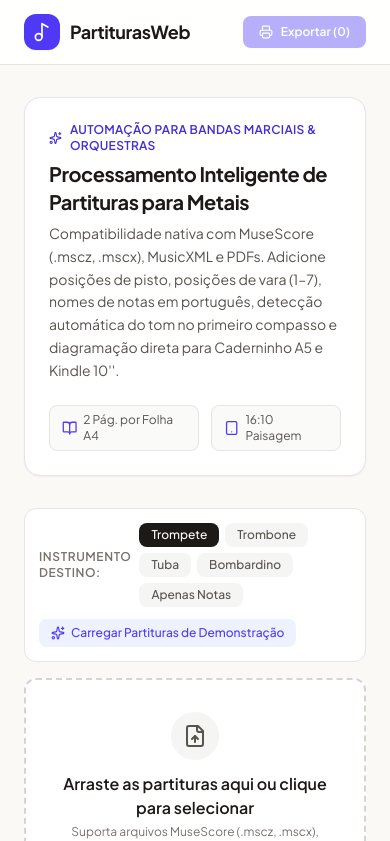
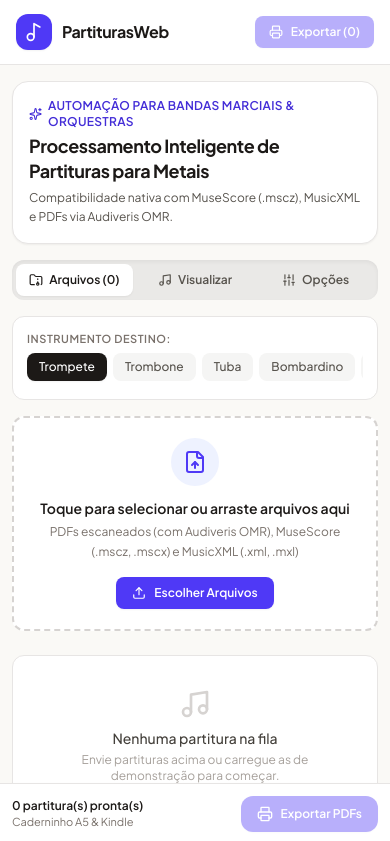
Before and after one commit to GutoZambon/Partituraweb, a React (Vite) app: page / in a window 390 px wide. Shown: the top 841 px of the page. Built offline with nearby package versions, Linux system fonts and the light colour scheme.

Commit message:
style: improve mobile responsiveness and UI/UX
Refine layout for small screens in DropZone, ScoreReorderList, and ExportModal. Add 'normal_a4' output format option and update OSMD page settings.

```diff
--- a/src/App.tsx
+++ b/src/App.tsx
@@ -5,13 +5,24 @@ import { DropZone } from './components/DropZone';
 import { ScoreReorderList } from './components/ScoreReorderList';
 import { ScoreViewer } from './components/ScoreViewer';
 import { ExportModal } from './components/ExportModal';
-import { Music2, Printer, Sparkles, BookOpen, Tablet, HelpCircle } from 'lucide-react';
+import {
+  Music2,
+  Printer,
+  Sparkles,
+  BookOpen,
+  Tablet,
+  FolderArchive,
+  Music,
+  Sliders,
+  FileCheck
+} from 'lucide-react';
 
 export default function App() {
   const [scores, setScores] = useState<ScoreItem[]>([]);
   const [selectedScoreId, setSelectedScoreId] = useState<string | null>(null);
   const [defaultInstrument, setDefaultInstrument] = useState<InstrumentType>('Trompete');
   const [isExportOpen, setIsExportOpen] = useState(false);
+  const [mobileTab, setMobileTab] = useState<'files' | 'viewer' | 'config'>('files');
 
   const [options, setOptions] = useState<ProcessingOptions>({
     addFingerings: true,
@@ -19,15 +30,18 @@ export default function App() {
     addKeyHeader: true,
     transposeSolToFa: true,
     removeBlankPages: true,
-    outputFormats: ['caderninho_a5', 'kindle_10'],
+    outputFormats: ['caderninho_a5', 'kindle_10', 'normal_a4'],
     unifiedPrint: true,
   });
 
   const handleAddScores = (newScores: ScoreItem[]) => {
     setScores((prev) => {
       const updated = [...prev, ...newScores];
-      if (!selectedScoreId && updated.length > 0) {
-        setSelectedScoreId(updated[0].id);
+      if (updated.length > 0) {
+        const firstValid = newScores.find((s) => s.status !== 'error') || updated[0];
+        setSelectedScoreId(firstValid.id);
+        // No celular, troca automaticamente para a aba do visualizador para conferir o resultado
+        setMobileTab('viewer');
       }
       return updated;
     });
@@ -61,9 +75,15 @@ export default function App() {
     });
   };
 
+  const handleSelectScoreAndTab = (id: string) => {
+    setSelectedScoreId(id);
+    setMobileTab('viewer');
+  };
+
   const validScores = scores.filter(
     (s) => s.status !== 'error' && (s.xmlContent || (s.pdfPages && s.pdfPages.length > 0))
   );
+
   const currentScore =
     scores.find(
       (s) =>
@@ -76,42 +96,40 @@ export default function App() {
 
   return (
     <div className="min-h-screen bg-[#FAF9F6] text-stone-900 flex flex-col font-['Plus_Jakarta_Sans',sans-serif]">
-      {/* Top Bar Contract (1 Row: Brand - Links - 1 Action) */}
-      <header className="border-b border-stone-200 bg-white/90 backdrop-blur-md sticky top-0 z-40">
-        <div className="max-w-7xl mx-auto px-6 h-16 flex items-center justify-between gap-8">
-          {/* Zone 1: Wordmark */}
+      {/* Top Header */}
+      <header className="border-b border-stone-200 bg-white/95 backdrop-blur-md sticky top-0 z-40">
+        <div className="max-w-7xl mx-auto px-4 sm:px-6 h-16 flex items-center justify-between gap-4">
+          {/* Brand */}
           <div className="flex items-center gap-2.5 shrink-0">
             <div className="w-9 h-9 rounded-xl bg-indigo-600 flex items-center justify-center text-white shadow-xs">
               <Music2 className="w-5 h-5" />
             </div>
-            <span className="text-lg font-bold tracking-tight text-stone-900 whitespace-nowrap">
+            <div>
+              <span className="text-base sm:text-lg font-bold tracking-tight text-stone-900 leading-tight block">
                 PartiturasWeb
               </span>
+              <span className="text-[10px] text-stone-500 font-medium hidden sm:block">
+                Metais & OMR Audiveris
+              </span>
+            </div>
           </div>
 
-          {/* Zone 2: Navigation Links */}
-          <nav className="hidden md:flex items-center gap-6 text-sm font-medium text-stone-600">
-            <a href="#pipeline" className="hover:text-stone-900 transition-colors whitespace-nowrap">
-              Pipeline de Metais
-            </a>
-            <a href="#caderninho" className="hover:text-stone-900 transition-colors whitespace-nowrap">
-              Caderninho A5 2-em-1
-            </a>
-            <a href="#kindle" className="hover:text-stone-900 transition-colors whitespace-nowrap">
-              Kindle 10" Scribe
-            </a>
-            <a href="#omr" className="hover:text-stone-900 transition-colors whitespace-nowrap">
-              Reconhecimento Ótico
-            </a>
+          {/* Desktop Navigation */}
+          <nav className="hidden lg:flex items-center gap-6 text-sm font-medium text-stone-600">
+            <span className="hover:text-stone-900 transition-colors cursor-default">
+              Carregue sua partitura (.pdf ou arquivos musescore) para adicionar posições dos pistos e/ou notas. <br />
+              Formatações de impressão ainda em desenvolvimento.
+            </span>
+
           </nav>
 
-          {/* Zone 3: Primary Action */}
-          <div className="flex items-center gap-3 shrink-0">
+          {/* Action button */}
+          <div className="flex items-center gap-2 shrink-0">
             <button
               type="button"
               onClick={() => setIsExportOpen(true)}
               disabled={validScores.length === 0}
-              className="px-4 py-2 text-xs font-semibold text-white bg-indigo-600 hover:bg-indigo-700 disabled:opacity-40 disabled:pointer-events-none rounded-lg transition-all shadow-xs flex items-center gap-2 whitespace-nowrap"
+              className="px-3.5 py-2 text-xs font-semibold text-white bg-indigo-600 hover:bg-indigo-700 active:bg-indigo-800 disabled:opacity-40 disabled:pointer-events-none rounded-lg transition-all shadow-xs flex items-center gap-2 whitespace-nowrap"
             >
               <Printer className="w-3.5 h-3.5" />
               <span>Exportar ({validScores.length})</span>
@@ -120,69 +138,136 @@ export default function App() {
         </div>
       </header>
 
-      {/* Main Content Viewport */}
-      <main className="flex-1 max-w-7xl w-full mx-auto px-6 py-8 space-y-8">
-        {/* Intro Banner */}
-        <section className="bg-white border border-stone-200 rounded-2xl p-6 shadow-xs flex flex-wrap items-center justify-between gap-6">
-          <div className="max-w-2xl space-y-1.5">
-            <div className="flex items-center gap-2 text-xs font-semibold text-indigo-700 tracking-wide uppercase">
-              <Sparkles className="w-4 h-4" />
+      {/* Main Viewport */}
+      <main className="flex-1 max-w-7xl w-full mx-auto px-3 sm:px-6 py-4 sm:py-8 space-y-4 sm:space-y-6 pb-24 lg:pb-8">
+        {/* Intro Banner (Compacto no celular) */}
+        <section className="bg-white border border-stone-200 rounded-2xl p-4 sm:p-6 shadow-xs flex flex-col md:flex-row md:items-center justify-between gap-4">
+          <div className="max-w-2xl space-y-1">
+            <div className="flex items-center gap-1.5 text-xs font-semibold text-indigo-700 uppercase tracking-wide">
+              <Sparkles className="w-3.5 h-3.5" />
               <span>Automação para Bandas Marciais & Orquestras</span>
             </div>
-            <h1 className="text-xl md:text-2xl font-bold text-stone-900 tracking-tight">
+            <h1 className="text-lg sm:text-2xl font-bold text-stone-900 tracking-tight leading-snug">
               Processamento Inteligente de Partituras para Metais
             </h1>
-            <p className="text-sm text-stone-600 leading-relaxed">
-              Compatibilidade nativa com MuseScore (.mscz, .mscx), MusicXML e PDFs. Adicione posições de pisto, posições de vara (1–7), nomes de notas em português, detecção automática do tom no primeiro compasso e diagramação direta para Caderninho A5 e Kindle 10''.
+            <p className="text-xs sm:text-sm text-stone-600 leading-relaxed">
+              Compatibilidade nativa com MuseScore (.mscz), MusicXML e PDFs via Audiveris OMR.
             </p>
           </div>
 
-          <div className="flex items-center gap-3 text-xs text-stone-600">
-            <div className="flex items-center gap-1.5 bg-stone-50 border border-stone-200 px-3 py-1.5 rounded-lg">
-              <BookOpen className="w-4 h-4 text-indigo-600" />
-              <span>2 Pág. por Folha A4</span>
-            </div>
-            <div className="flex items-center gap-1.5 bg-stone-50 border border-stone-200 px-3 py-1.5 rounded-lg">
-              <Tablet className="w-4 h-4 text-indigo-600" />
-              <span>16:10 Paisagem</span>
-            </div>
-          </div>
+
         </section>
 
-        {/* 2-Column Split Workspace */}
-        <div className="grid grid-cols-1 lg:grid-cols-12 gap-8 items-start">
-          {/* Left Column: Upload, Settings & Order (5 cols) */}
-          <div className="lg:col-span-5 space-y-6">
-            {/* File Upload DropZone */}
+        {/* Seletor de Abas Mobile (Apenas em telas menores que lg) */}
+        <div className="lg:hidden bg-stone-200/80 p-1 rounded-xl flex items-center justify-between gap-1 shadow-inner">
+          <button
+            type="button"
+            onClick={() => setMobileTab('files')}
+            className={`flex-1 py-2 px-2 text-xs font-semibold rounded-lg transition-all flex items-center justify-center gap-1.5 ${
+              mobileTab === 'files'
+                ? 'bg-white text-stone-900 shadow-xs'
+                : 'text-stone-600 hover:text-stone-900'
+            }`}
+          >
+            <FolderArchive className="w-3.5 h-3.5" />
+            <span>Arquivos ({scores.length})</span>
+          </button>
+
+          <button
+            type="button"
+            onClick={() => setMobileTab('viewer')}
+            className={`flex-1 py-2 px-2 text-xs font-semibold rounded-lg transition-all flex items-center justify-center gap-1.5 ${
+              mobileTab === 'viewer'
+                ? 'bg-white text-stone-900 shadow-xs'
+                : 'text-stone-600 hover:text-stone-900'
+            }`}
+          >
+            <Music className="w-3.5 h-3.5" />
+            <span>Visualizar</span>
+          </button>
+
+          <button
+            type="button"
+            onClick={() => setMobileTab('config')}
+            className={`flex-1 py-2 px-2 text-xs font-semibold rounded-lg transition-all flex items-center justify-center gap-1.5 ${
+              mobileTab === 'config'
+                ? 'bg-white text-stone-900 shadow-xs'
+                : 'text-stone-600 hover:text-stone-900'
+            }`}
+          >
+            <Sliders className="w-3.5 h-3.5" />
+            <span>Opções</span>
+          </button>
+        </div>
+
+        {/* 2-Column Responsive Workspace */}
+        <div className="grid grid-cols-1 lg:grid-cols-12 gap-6 items-start">
+          {/* Left Column (No mobile, exibido dependendo da aba ativa) */}
+          <div
+            className={`lg:col-span-5 space-y-6 ${
+              mobileTab === 'files' || mobileTab === 'config' ? 'block' : 'hidden lg:block'
+            }`}
+          >
+            {/* Seção Arquivos / Upload */}
+            {(mobileTab === 'files' || window.innerWidth >= 1024) && (
+              <div className="space-y-6">
                 <DropZone
                   onAddScores={handleAddScores}
                   selectedDefaultInstrument={defaultInstrument}
                   onChangeDefaultInstrument={setDefaultInstrument}
                 />
 
-            {/* Config Panel */}
-            <ConfigPanel options={options} onChange={setOptions} />
-
-            {/* Queue & Reorder List */}
                 <ScoreReorderList
                   scores={scores}
                   selectedScoreId={selectedScoreId}
-              onSelectScore={setSelectedScoreId}
+                  onSelectScore={handleSelectScoreAndTab}
                   onUpdateInstrument={handleUpdateInstrument}
                   onMoveScore={handleMoveScore}
                   onRemoveScore={handleRemoveScore}
                 />
               </div>
+            )}
 
-          {/* Right Column: Interactive Score Viewer (7 cols) */}
-          <div className="lg:col-span-7 sticky top-24">
-            <ScoreViewer
-              score={currentScore}
-              options={options}
-            />
+            {/* Seção Configurações */}
+            {(mobileTab === 'config' || window.innerWidth >= 1024) && (
+              <ConfigPanel options={options} onChange={setOptions} />
+            )}
+          </div>
+
+          {/* Right Column: Interactive Score Viewer */}
+          <div
+            className={`lg:col-span-7 lg:sticky lg:top-24 ${
+              mobileTab === 'viewer' ? 'block' : 'hidden lg:block'
+            }`}
+          >
+            <ScoreViewer score={currentScore} options={options} />
           </div>
         </div>
       </main>
+
+      {/* Floating Bottom Bar no Celular para Ação Rápida */}
+      <aside aria-label="Ações rápidas de exportação" className="lg:hidden fixed bottom-0 left-0 right-0 p-3 bg-white/95 backdrop-blur-md border-t border-stone-200 z-30 shadow-lg">
+        <div className="max-w-md mx-auto flex items-center justify-between gap-3">
+          <div className="text-xs">
+            <span className="font-semibold text-stone-900 block">
+              {validScores.length} partitura(s) pronta(s)
+            </span>
+            <span className="text-stone-500 text-[11px]">
+              Caderninho A5 & Kindle
+            </span>
+          </div>
+
+          <button
+            type="button"
+            onClick={() => setIsExportOpen(true)}
+            disabled={validScores.length === 0}
+            className="py-2.5 px-4 bg-indigo-600 hover:bg-indigo-700 active:bg-indigo-800 disabled:opacity-40 text-white font-semibold text-xs rounded-xl shadow-xs transition-all flex items-center gap-2"
+          >
+            <Printer className="w-4 h-4" />
+            <span>Exportar PDFs</span>
+          </button>
+        </div>
+      </aside>
 
       {/* Export Modal */}
       <ExportModal
@@ -192,11 +277,11 @@ export default function App() {
         options={options}
       />
 
-      {/* Minimal Footer */}
-      <footer className="border-t border-stone-200 bg-white py-6 mt-12 text-center text-xs text-stone-500">
-        <div className="max-w-7xl mx-auto px-6 flex flex-wrap items-center justify-between gap-4">
-          <p>© 2026 PartiturasWeb · Acesso público gratuito e sem necessidade de cadastro.</p>
-          <div className="flex items-center gap-4">
+      {/* Footer */}
+      <footer className="border-t border-stone-200 bg-white py-6 mt-8 text-center text-xs text-stone-500">
+        <div className="max-w-7xl mx-auto px-4 sm:px-6 flex flex-wrap items-center justify-between gap-4">
+          <p>© 2026 PartiturasWeb · Audiveris OMR, MuseScore & Python Music21.</p>
+          <div className="flex items-center gap-3">
             <span>Trompete</span>
             <span>·</span>
             <span>Trombone</span>
--- a/src/components/DropZone.tsx
+++ b/src/components/DropZone.tsx
@@ -180,21 +180,21 @@ export const DropZone: React.FC<DropZoneProps> = ({
   return (
     <div className="space-y-4">
       {/* Instrumento Padrão Seletor */}
-      <div className="flex flex-wrap items-center justify-between gap-3 bg-white p-3.5 rounded-xl border border-stone-200">
-        <div className="flex items-center gap-2">
-          <span className="text-xs font-semibold uppercase tracking-wider text-stone-500">
+      <div className="flex flex-col sm:flex-row sm:items-center justify-between gap-3 bg-white p-3.5 sm:p-4 rounded-xl border border-stone-200">
+        <div className="space-y-1.5 min-w-0">
+          <span className="text-[11px] font-semibold uppercase tracking-wider text-stone-500 block">
             Instrumento Destino:
           </span>
-          <div className="flex flex-wrap items-center gap-1.5">
+          <div className="flex items-center gap-1.5 overflow-x-auto pb-1 sm:pb-0 scrollbar-none touch-pan-x">
             {instrumentsList.map(inst => (
               <button
                 key={inst}
                 type="button"
                 onClick={() => onChangeDefaultInstrument(inst)}
-                className={`px-3 py-1 text-xs font-medium rounded-lg transition-colors whitespace-nowrap ${
+                className={`px-3 py-1.5 text-xs font-medium rounded-lg transition-colors whitespace-nowrap shrink-0 ${
                   selectedDefaultInstrument === inst
-                    ? 'bg-stone-900 text-white'
-                    : 'bg-stone-100 text-stone-600 hover:bg-stone-200'
+                    ? 'bg-stone-900 text-white shadow-xs'
+                    : 'bg-stone-100 text-stone-600 hover:bg-stone-200 active:bg-stone-300'
                 }`}
               >
                 {inst}
@@ -203,14 +203,7 @@ export const DropZone: React.FC<DropZoneProps> = ({
           </div>
         </div>
 
-        <button
-          type="button"
-          onClick={loadSampleScores}
-          className="text-xs font-medium text-indigo-600 hover:text-indigo-700 bg-indigo-50 hover:bg-indigo-100/80 px-3 py-1.5 rounded-lg transition-colors flex items-center gap-1.5"
-        >
-          <Sparkles className="w-3.5 h-3.5" />
-          <span>Carregar Partituras de Demonstração</span>
-        </button>
+
       </div>
 
       {/* Upload Drop Area */}
@@ -226,7 +219,7 @@ export const DropZone: React.FC<DropZoneProps> = ({
           handleFiles(e.dataTransfer.files);
         }}
         onClick={() => !isProcessing && fileInputRef.current?.click()}
-        className={`border-2 border-dashed rounded-xl p-8 text-center cursor-pointer transition-all ${
+        className={`border-2 border-dashed rounded-xl p-5 sm:p-8 text-center cursor-pointer transition-all ${
           isDragging
             ? 'border-indigo-600 bg-indigo-50/50 scale-[0.99]'
             : 'border-stone-300 hover:border-indigo-400 bg-white hover:bg-stone-50/50'
@@ -242,7 +235,7 @@ export const DropZone: React.FC<DropZoneProps> = ({
         />
 
         <div className="max-w-md mx-auto space-y-3">
-          <div className="w-12 h-12 mx-auto rounded-full bg-stone-100 flex items-center justify-center text-stone-600">
+          <div className="w-12 h-12 mx-auto rounded-full bg-indigo-50 flex items-center justify-center text-indigo-600">
             {isProcessing ? (
               <Loader2 className="w-6 h-6 animate-spin text-indigo-600" />
             ) : (
@@ -251,15 +244,24 @@ export const DropZone: React.FC<DropZoneProps> = ({
           </div>
 
           <div>
-            <p className="text-base font-semibold text-stone-900">
+            <p className="text-sm sm:text-base font-semibold text-stone-900">
               {isProcessing
                 ? 'Processando e analisando partituras...'
-                : 'Arraste as partituras aqui ou clique para selecionar'}
+                : 'Toque para selecionar ou arraste arquivos aqui'}
             </p>
-            <p className="text-xs text-stone-500 mt-1">
-              Suporta arquivos MuseScore (.mscz, .mscx), MusicXML (.xml, .mxl), PDFs e imagens (.png, .jpg)
+            <p className="text-xs text-stone-500 mt-1 leading-relaxed">
+              PDFs escaneados (com Audiveris OMR), MuseScore (.mscz, .mscx) e MusicXML (.xml, .mxl)
             </p>
           </div>
+
+          {!isProcessing && (
+            <div className="pt-1">
+              <span className="inline-flex items-center gap-2 px-4 py-2 bg-indigo-600 hover:bg-indigo-700 text-white text-xs font-semibold rounded-lg shadow-xs transition-colors">
+                <Upload className="w-3.5 h-3.5" />
+                <span>Escolher Arquivos</span>
+              </span>
+            </div>
+          )}
 
           {statusMessage && (
             <div className="p-2.5 bg-indigo-50 border border-indigo-200 rounded-lg text-xs font-medium text-indigo-900 flex items-center justify-center gap-2">
--- a/src/components/ScoreViewer.tsx
+++ b/src/components/ScoreViewer.tsx
@@ -78,12 +78,13 @@ export const ScoreViewer: React.FC<ScoreViewerProps> = ({
         const osmd = new OpenSheetMusicDisplay(containerRef.current!, {
           autoResize: true,
           backend: 'svg',
+          pageFormat: 'A4_P',
           drawTitle: true,
           drawSubtitle: true,
           drawPartNames: true,
           drawFingerings: true,
           drawLyrics: true,
-          drawingParameters: 'compact',
+          drawingParameters: 'default',
         });
 
         osmd.zoom = zoom;
@@ -185,23 +186,23 @@ export const ScoreViewer: React.FC<ScoreViewerProps> = ({
           )}
         </div>
 
-        <div className="flex items-center gap-1.5 bg-white border border-stone-200 rounded-lg p-1">
+        <div className="flex items-center gap-1 bg-white border border-stone-200 rounded-lg p-0.5 sm:p-1 shrink-0">
           <button
             type="button"
             onClick={handleZoomOut}
             title="Reduzir Zoom"
-            className="p-1 rounded hover:bg-stone-100 text-stone-600 transition-colors"
+            className="w-9 h-9 sm:w-7 sm:h-7 flex items-center justify-center rounded hover:bg-stone-100 text-stone-600 active:bg-stone-200 transition-colors"
           >
             <ZoomOut className="w-4 h-4" />
           </button>
-          <span className="text-xs font-mono px-2 text-stone-700 tabular-nums">
+          <span className="text-xs font-mono px-1.5 sm:px-2 text-stone-700 tabular-nums">
             {Math.round(zoom * 100)}%
           </span>
           <button
             type="button"
             onClick={handleZoomIn}
             title="Aumentar Zoom"
-            className="p-1 rounded hover:bg-stone-100 text-stone-600 transition-colors"
+            className="w-9 h-9 sm:w-7 sm:h-7 flex items-center justify-center rounded hover:bg-stone-100 text-stone-600 active:bg-stone-200 transition-colors"
           >
             <ZoomIn className="w-4 h-4" />
           </button>
@@ -209,7 +210,7 @@ export const ScoreViewer: React.FC<ScoreViewerProps> = ({
             type="button"
             onClick={handleResetZoom}
             title="Ajustar ao tamanho normal"
-            className="p-1 rounded hover:bg-stone-100 text-stone-400 hover:text-stone-700 transition-colors"
+            className="w-9 h-9 sm:w-7 sm:h-7 flex items-center justify-center rounded hover:bg-stone-100 text-stone-400 hover:text-stone-700 active:bg-stone-200 transition-colors"
           >
             <RotateCcw className="w-3.5 h-3.5" />
           </button>
@@ -217,7 +218,7 @@ export const ScoreViewer: React.FC<ScoreViewerProps> = ({
       </div>
 
       {renderError && (
-        <div className="m-4 p-3 bg-red-50 border border-red-200 rounded-lg flex items-start gap-2.5 text-xs text-red-800">
+        <div className="m-3 sm:m-4 p-3 bg-red-50 border border-red-200 rounded-lg flex items-start gap-2.5 text-xs text-red-800">
           <AlertTriangle className="w-4 h-4 text-red-600 shrink-0 mt-0.5" />
           <div className="space-y-1">
             <p className="font-semibold">Erro ao renderizar partitura graficamente</p>
@@ -226,10 +227,10 @@ export const ScoreViewer: React.FC<ScoreViewerProps> = ({
         </div>
       )}
 
-      {/* Overlay de carregamento posicionado de forma absoluta sobre o canvas */}
-      <div className="p-6 bg-stone-100/50 min-h-[460px] flex items-center justify-center overflow-auto max-h-[720px] relative">
+      {/* Overlay de carregamento e container de exibição */}
+      <div className="p-2 sm:p-6 bg-stone-100/50 min-h-[360px] sm:min-h-[460px] flex items-start sm:items-center justify-center overflow-x-auto overflow-y-auto max-h-[75vh] relative touch-pan-x touch-pan-y">
         {isRendering && (
-          <div className="absolute inset-0 z-10 flex flex-col items-center justify-center bg-stone-100/80 backdrop-blur-sm">
+          <div className="absolute inset-0 z-10 flex flex-col items-center justify-center bg-stone-100/80 backdrop-blur-xs p-4 text-center">
             <Loader2 className="w-8 h-8 animate-spin text-indigo-600 mb-3" />
             <p className="text-sm font-semibold text-stone-800">Processando partitura...</p>
             <p className="text-xs text-stone-500 mt-1">Adicionando notas e posições via Python</p>
@@ -237,7 +238,7 @@ export const ScoreViewer: React.FC<ScoreViewerProps> = ({
         )}
         <div
           ref={containerRef}
-          className="bg-white p-6 rounded-lg shadow-sm border border-stone-200/80 w-full max-w-4xl min-h-[400px] flex flex-col items-center justify-center transition-opacity"
+          className="bg-white p-3 sm:p-6 rounded-lg shadow-xs border border-stone-200/80 w-full max-w-4xl min-h-[320px] flex flex-col items-center justify-center transition-opacity overflow-x-auto"
           style={{ opacity: isRendering ? 0.3 : 1 }}
         />
       </div>
```
Also changed, not shown: src/components/ExportModal.tsx (+19 -18 lines), src/components/ScoreReorderList.tsx (+21 -22 lines). Lines whose indentation alone changed are shown as unchanged.
